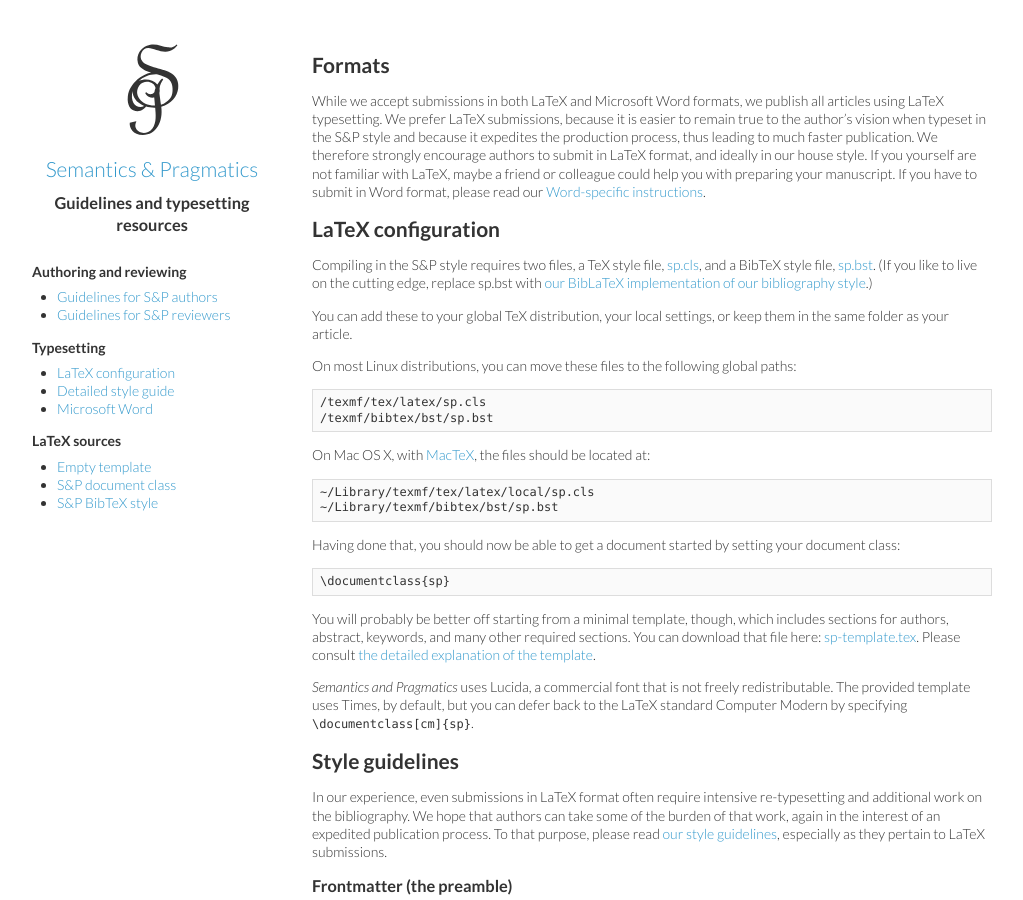
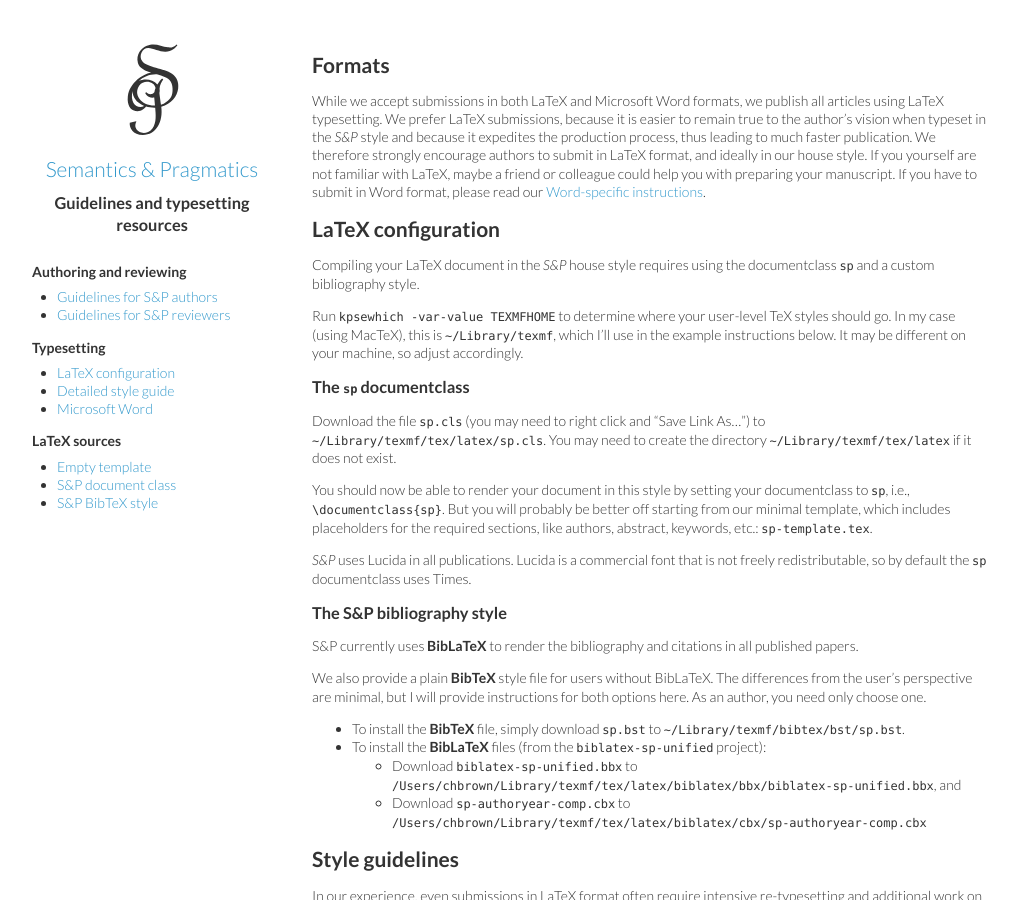
Before and after one commit to semprag/semprag.github.io, a Jekyll site: the page built from basics.md, in a window 1280 px wide and 900 px high. Shown: the whole window, without its empty margins (8-1031 px from the left). Built offline with Jekyll 4.4.1, drawn with Linux system fonts in a browser that asks for light colours; some of the changed text lies outside the part shown.

Commit message:
Update sidebar and 'LaTeX configuration' page to reflect refactor of source files into github:semprag/tex and semprag/biblatex-sp-unified

```diff
--- a/_layouts/default.html
+++ b/_layouts/default.html
@@ -33,9 +33,9 @@
     <section>
       <strong>LaTeX sources</strong>
       <ul>
-        <li><a href="/source/sp-template.tex">Empty template</a></li>
-        <li><a href="/source/sp.cls">S&P document class</a></li>
-        <li><a href="/source/sp.bst">S&P BibTeX style</a></li>
+        <li><a href="/examples/sp-template.tex">Empty template</a></li>
+        <li><a href="https://raw.githubusercontent.com/semprag/tex/master/sp.cls">S&P document class</a></li>
+        <li><a href="https://raw.githubusercontent.com/semprag/tex/master/sp.bst">S&P BibTeX style</a></li>
       </ul>
     </section>
 
--- a/basics.md
+++ b/basics.md
@@ -5,35 +5,36 @@ title: "The S&P LaTeX system"
 
 ## Formats
 
-While we accept submissions in both LaTeX and Microsoft Word formats, we publish all articles using LaTeX typesetting. We prefer LaTeX submissions, because it is easier to remain true to the author's vision when typeset in the S&P style and because it expedites the production process, thus leading to much faster publication. We therefore strongly encourage authors to submit in LaTeX format, and ideally in our house style. If you yourself are not familiar with LaTeX, maybe a friend or colleague could help you with preparing your manuscript. If you have to submit in Word format, please read our [Word-specific instructions](word).
+While we accept submissions in both LaTeX and Microsoft Word formats, we publish all articles using LaTeX typesetting. We prefer LaTeX submissions, because it is easier to remain true to the author's vision when typeset in the *S&P* style and because it expedites the production process, thus leading to much faster publication. We therefore strongly encourage authors to submit in LaTeX format, and ideally in our house style. If you yourself are not familiar with LaTeX, maybe a friend or colleague could help you with preparing your manuscript. If you have to submit in Word format, please read our [Word-specific instructions](word).
 
 ## LaTeX configuration
 
-Compiling in the S&P style requires two files, a TeX style file, [sp.cls](/source/sp.cls), and a BibTeX style file, [sp.bst](/source/sp.bst). (If you like to live on the cutting edge, replace sp.bst with [our BibLaTeX implementation of our bibliography style](https://github.com/semprag/biblatex-sp-unified).)
+Compiling your LaTeX document in the *S&P* house style requires using the documentclass `sp` and a custom bibliography style.
 
-You can add these to your global TeX distribution, your local settings, or keep them in the same folder as your article.
+Run `kpsewhich -var-value TEXMFHOME` to determine where your user-level TeX styles should go. In my case (using MacTeX), this is `~/Library/texmf`, which I'll use in the example instructions below. It may be different on your machine, so adjust accordingly.
 
-On most Linux distributions, you can move these files to the following global paths:
+### The `sp` documentclass
 
-    /texmf/tex/latex/sp.cls
-    /texmf/bibtex/bst/sp.bst
+Download the file [`sp.cls`](https://raw.githubusercontent.com/semprag/tex/master/sp.cls) (you may need to right click and "Save Link As...") to `~/Library/texmf/tex/latex/sp.cls`. You may need to create the directory `~/Library/texmf/tex/latex` if it does not exist.
 
-On Mac OS X, with [MacTeX](https://tug.org/mactex/), the files should be located at:
+You should now be able to render your document in this style by setting your documentclass to `sp`, i.e., `\documentclass{sp}`.
+But you will probably be better off starting from our minimal template, which includes placeholders for the required sections, like authors, abstract, keywords, etc.: [`sp-template.tex`](examples/sp-template.tex).
 
-    ~/Library/texmf/tex/latex/local/sp.cls
-    ~/Library/texmf/bibtex/bst/sp.bst
+*S&P* uses Lucida in all publications. Lucida is a commercial font that is not freely redistributable, so by default the `sp` documentclass uses Times.
 
-Having done that, you should now be able to get a document started by setting your document class:
+### The S&P bibliography style
 
-    \documentclass{sp}
+S&P currently uses **BibLaTeX** to render the bibliography and citations in all published papers.
 
-You will probably be better off starting from a minimal template, though, which includes sections for authors, abstract, keywords,
-and many other required sections. You can download that file here: <a href="source/sp-template.tex">sp-template.tex</a>. Please consult [the detailed explanation of the template](basics).
+We also provide a plain **BibTeX** style file for users without BibLaTeX. The differences from the user's perspective are minimal, but I will provide instructions for both options here. As an author, you need only choose one.
 
-*Semantics and Pragmatics* uses Lucida, a commercial font that is not freely redistributable.
-The provided template uses Times, by default, but you can defer back to the LaTeX standard Computer Modern by specifying `\documentclass[cm]{sp}`.
+- To install the **BibTeX** file, simply download [`sp.bst`](https://raw.githubusercontent.com/semprag/tex/master/sp.bst) to `~/Library/texmf/bibtex/bst/sp.bst`.
+- To install the **BibLaTeX** files (from the [`biblatex-sp-unified`](https://github.com/semprag/biblatex-sp-unified) project):
+  + Download [`biblatex-sp-unified.bbx`](https://raw.githubusercontent.com/semprag/biblatex-sp-unified/master/bbx/biblatex-sp-unified.bbx) to `/Users/chbrown/Library/texmf/tex/latex/biblatex/bbx/biblatex-sp-unified.bbx`, and
+  + Download [`sp-authoryear-comp.cbx`](https://raw.githubusercontent.com/semprag/biblatex-sp-unified/master/cbx/sp-authoryear-comp.cbx) to `/Users/chbrown/Library/texmf/tex/latex/biblatex/cbx/sp-authoryear-comp.cbx`
 
-## Style guidelines ##
+
+## Style guidelines
 
 In our experience, even submissions in LaTeX format often require intensive re-typesetting and additional work on the bibliography. We hope that authors can take some of the burden of that work, again in the interest of an expedited publication process. To that purpose, please read [our style guidelines](style), especially as they pertain to LaTeX submissions.
 
@@ -72,7 +73,7 @@ Our general formatting rules for examples:
 - References to examples appear inside parentheses, with no punctuation between elements.
   - E.g., we can refer to (12), or to its subexample (12a).
 
-For simple needs, we have found that the [linguex package](http://www.ctan.org/pkg/linguex) works well with our style. You can load it by simply passing a `linguex` option to `sp.cls`.
+For simple needs, we have found that the [linguex package](http://www.ctan.org/pkg/linguex) works well with our style. You can load it by simply passing a `linguex` option to `sp.cls`, i.e., `\documentclass[linguex]{sp}`.
 
 For more complex needs (complex glosses, for example), we strongly recommend the [expex package](http://ctan.org/pkg/expex). We expect to offer full expex integration into our system soon.
 
@@ -146,7 +147,7 @@ The end sections are organized in this order:
 
 ### Appendix
 
-The `appendix` environment, is a good home for lengthy proofs, fragments, experimental materials, etc.
+The `appendix` environment is a good home for lengthy proofs, fragments, experimental materials, etc.
 
     \begin{appendix}
       ...
@@ -202,7 +203,7 @@ The `sp.cls` file includes the following packages by default, which means you ha
 - ifthen
 - color
 - fontenc
-- linguex (loaded by `[linguex]` package option)
+- linguex (if you have specified the `\documentclass[linguex]{sp}` option)
 
 ## Postscript
 
```
